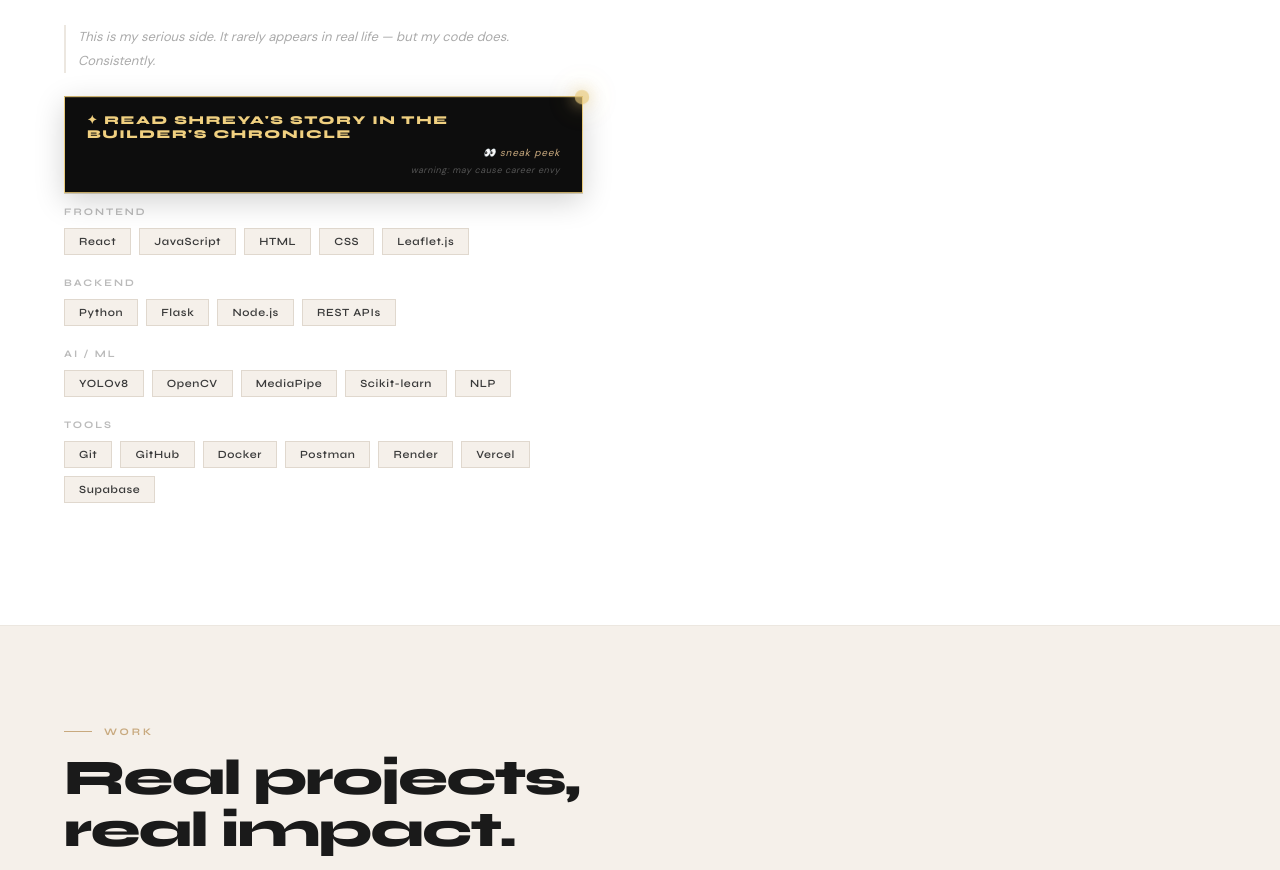
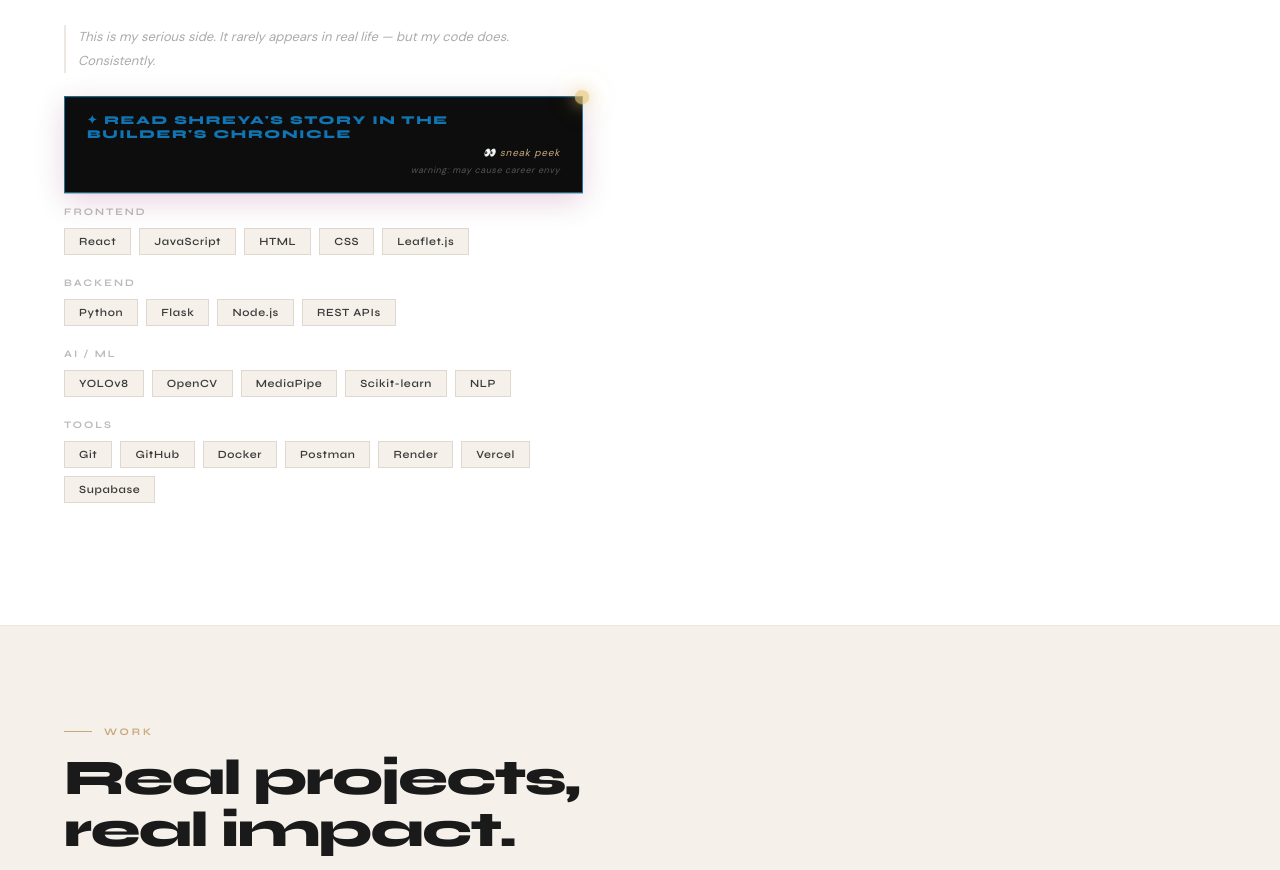
Before and after one commit to shreyaa809/portfolioo, a plain HTML site: page index.html in a window 1280 px wide. Shown: the part 1584-2454 px from the top of the page. Drawn offline with nearby package versions, Linux system fonts and the light colour scheme; no server answers; a web font is replaced by a local one.

Commit message:
color changes

```diff
--- a/style.css
+++ b/style.css
@@ -230,15 +230,15 @@
   position: relative;
   padding: 16px 22px;
   background: #0d0d0d;
-  border: 1.5px solid #e8c97a;
-  color: #f0d080;
+  border: 1.5px solid #23729c;
+  color: #1275b3;
   font-family: 'Syne', sans-serif;
   font-size: 12px;
   font-weight: 800;
   letter-spacing: 0.14em;
   text-transform: uppercase;
   text-decoration: none;
-  box-shadow: 0 8px 28px rgba(0,0,0,0.18);
+  box-shadow: 0 8px 28px rgba(111, 2, 73, 0.18);
   animation: floatBtn 3s ease-in-out infinite;
   transition: transform 0.2s ease, box-shadow 0.2s ease, background 0.2s ease;
 }
@@ -249,7 +249,7 @@
 }
 
 .about-story-link:hover {
-  background: #1a1a1a;
+  background: #015d74;
   box-shadow: 0 18px 44px rgba(0,0,0,0.22), 0 0 22px rgba(232,201,122,0.28);
   animation-play-state: paused;
   transform: translateY(-9px) scale(1.04);
```
